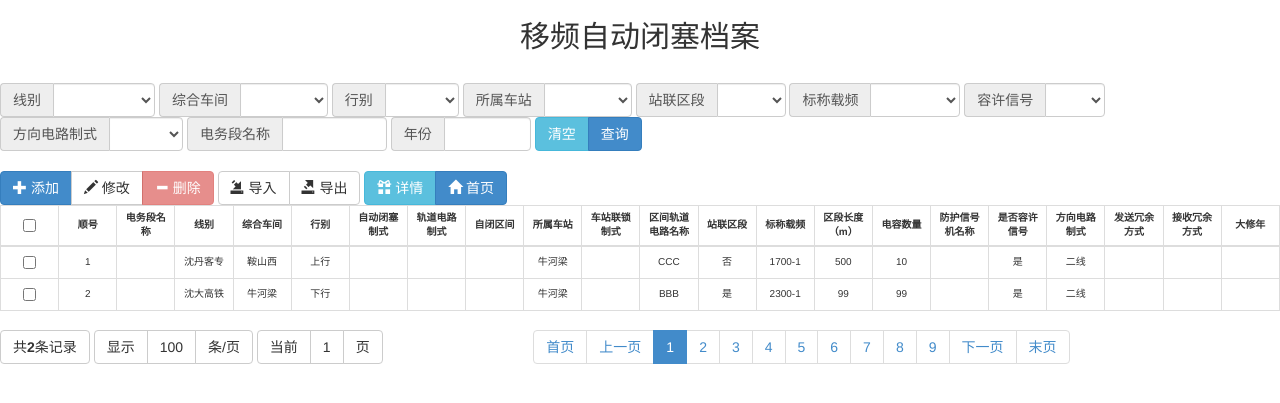
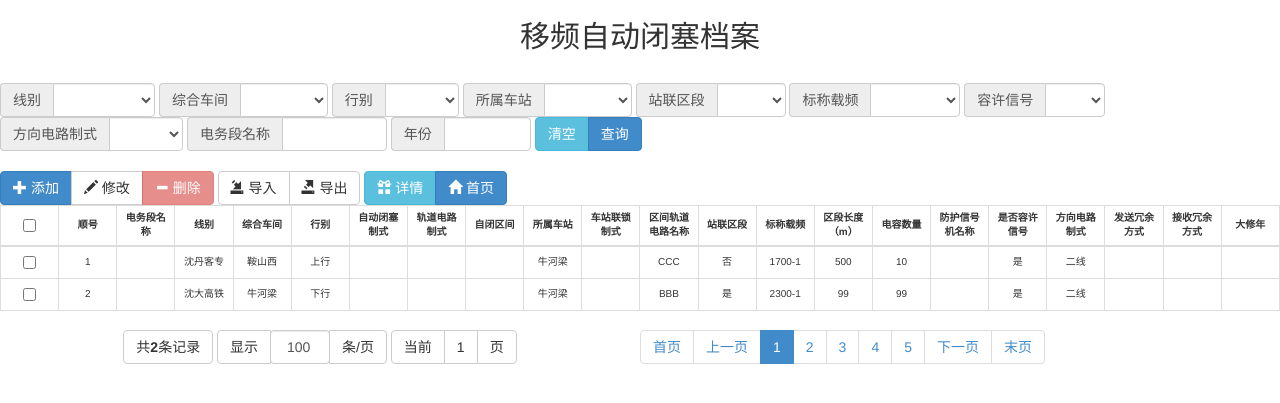
Before and after one commit to rainbow-tan/CRUD, a Django app: page /Model2/select.html/ in a window 1280 px wide. Shown: the top 403 px of the page. Run offline with Django 3.2, Linux system fonts and the light colour scheme; data comes from the database, SQL or seed files in the repository; some libraries are stand-ins or nearby versions.

Commit message:
'添加显示条数可输入'

```diff
--- a/Model2/views.py
+++ b/Model2/views.py
@@ -49,7 +49,10 @@ def select_html(request):
     select_field30 = Pub.request_data(request, 'GET', 'select_field30', '')
     select_field45 = Pub.request_data(request, 'GET', 'select_field45', '')
 
-    pagesize = int(Pub.request_data(request, 'GET', 'pagesize', Pub.PAGESIZE))
+    pagesize = str(Pub.request_data(request, 'GET', 'pagesize', Pub.PAGESIZE))
+    pagesize = pagesize.strip()
+    if not pagesize.isdigit():
+        pagesize = 50
     current_page = int(Pub.request_data(request, 'GET', 'current_page', Pub.CURRENT_PAGE))
 
     data_dict['current_field1'] = select_field1
@@ -156,7 +159,7 @@ def import_data(request):  # 导入
     if 'file' in request.FILES:
         file = request.FILES['file']
         filename = BASE_DIR + '/templates/files/import/data_two_{}.xls'.format(
-                time.strftime("%Y%m%d%H%M%S", time.localtime()))
+            time.strftime("%Y%m%d%H%M%S", time.localtime()))
         Pub.save_file(filename, file)
         try:
             file_data = Pub.read_xls(filename, 2)
@@ -202,7 +205,7 @@ def check_data(request):
     if 'file' in request.FILES:
         file = request.FILES['file']
         filename = BASE_DIR + '/templates/files/import/data_two_{}.xls'.format(
-                time.strftime("%Y%m%d%H%M%S", time.localtime()))
+            time.strftime("%Y%m%d%H%M%S", time.localtime()))
         Pub.save_file(filename, file)
         try:
             file_data = Pub.read_xls(filename, 2)
--- a/templates/Model2/select.html
+++ b/templates/Model2/select.html
@@ -13,6 +13,16 @@
 
     <script type="text/javascript">
         $(function () {
+            // 绑定每页显示多少条数据的事件
+            $("#pagesize").bind("keypress", function (event) {
+                if (event.keyCode == "13") {
+                    let size = $.trim($(this).val())
+                    $.func.pagesizeHref(size)
+                }
+
+
+            })
+
             // 查区段信息
             $.get_quanduan_info = function () {
                 let xianbie = $.trim($('#add_field1').val())
@@ -100,9 +110,10 @@
 
                 //第几页url
                 currentPageHref: function (current_page) {
+                    let pagesize = $('#pagesize').val()
                     let select_items = [1, 2, 23, 3, 36, 37, 41, 42]
                     let herf_head = "/Model2/select.html?current_page=" + current_page + "&pagesize=" +
-                        $.trim($("#pagesize").text());
+                        pagesize;
                     let herf_body = "";
                     for (let i = 0; i < select_items.length; i++) {
                         let parameter = "&select_field" + select_items[i] + "=" + $("#select_field" +
@@ -444,7 +455,7 @@
 
         <!-- 分页 -->
         <div class="row">
-            <div class="col-md-5">
+            <div class="col-md-6" style="text-align: center;">
                 <div class=" pagination">
 
                     <div class="btn-group">
@@ -455,18 +466,8 @@
                     <div class="btn-group">
                         <button class="btn btn-default" type="button">显示</button>
                         <div class="btn-group">
-                            <button class="btn btn-default dropdown-toggle" data-toggle="dropdown" id="pagesize"
-                                type="button">
-                                {{pagesize}}
-                            </button>
-                            <ul class="dropdown-menu" id="pagesizechoose" role="menu">
-                                <li><a href="javascript:$.func.pagesizeHref(100)">100</a></li>
-                                <li><a href="javascript:$.func.pagesizeHref(50)">50</a></li>
-                                <li><a href="javascript:$.func.pagesizeHref(20)">20</a></li>
-                                <!-- <li><a href="javascript:$.func.pagesizeHref(3)">3</a></li> -->
-                                <!-- <li><a href="javascript:$.func.pagesizeHref(2)">2</a></li> -->
-                                <!-- <li><a href="javascript:$.func.pagesizeHref(1)">1</a></li> -->
-                            </ul>
+                            <input type="text" class="form-control" id="pagesize" style="width: 60px;"
+                                value=" {{pagesize}}">
                         </div>
                         <button class="btn btn-default" type="button">条/页</button>
                     </div>
@@ -480,7 +481,7 @@
                 </div>
             </div>
 
-            <div class="col-md-7">
+            <div class="col-md-6">
                 <nav>
                     <ul class="pagination">
                         <li>
@@ -509,22 +510,6 @@
 
                         <li {% if current_page == "5" %}class="active" {% endif %}>
                             <a href="javascript:$.func.currentPageHref(5)">5</a>
-                        </li>
-
-                        <li {% if current_page == "6" %}class="active" {% endif %}>
-                            <a href="javascript:$.func.currentPageHref(6)">6</a>
-                        </li>
-
-                        <li {% if current_page == "7" %}class="active" {% endif %}>
-                            <a href="javascript:$.func.currentPageHref(7)">7</a>
-                        </li>
-
-                        <li {% if current_page == "8" %}class="active" {% endif %}>
-                            <a href="javascript:$.func.currentPageHref(8)">8</a>
-                        </li>
-
-                        <li {% if current_page == "9" %}class="active" {% endif %}>
-                            <a href="javascript:$.func.currentPageHref(9)">9</a>
                         </li>
 
                         <li>
```
Also changed, not shown: templates/Model/select.html (+4 -21 lines).
